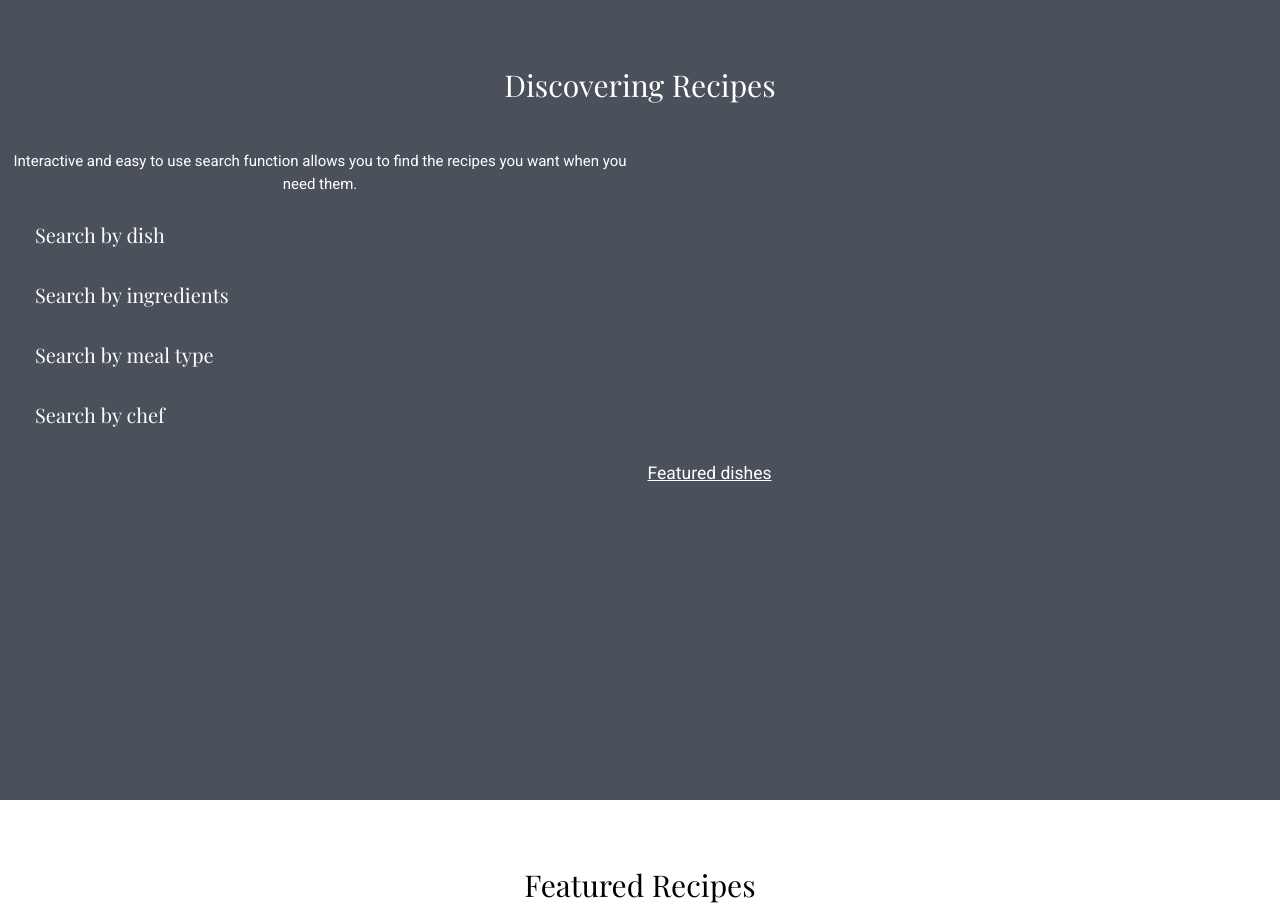
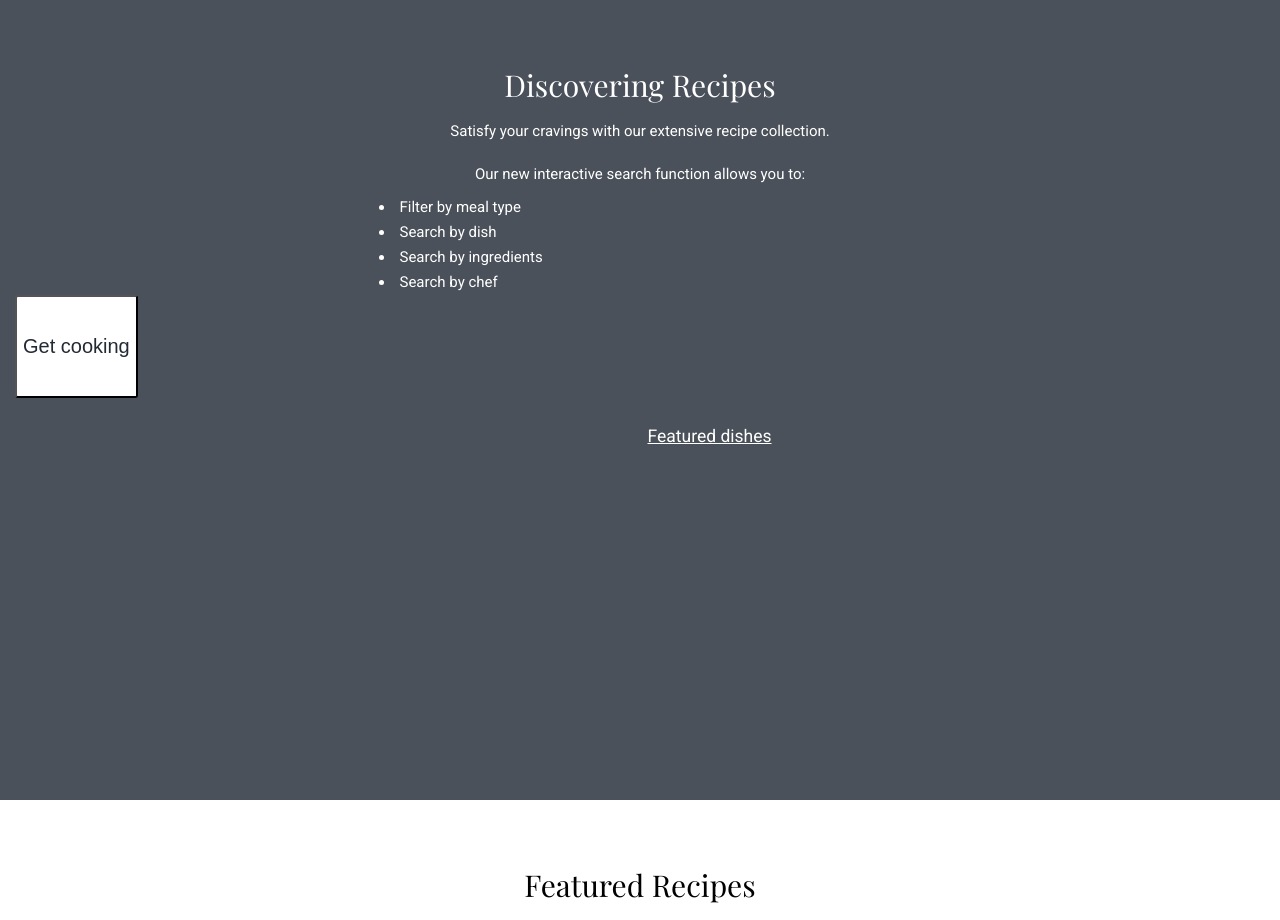
Before and after one commit to chef-portfolio/build_chefPortfolio_UI2, a plain HTML site: page index.html in a window 1280 px wide. Shown: the part 1600-2520 px from the top of the page. Drawn offline with nearby package versions, Linux system fonts and the light colour scheme.

Commit message:
Create cta in discovering section

```diff
--- a/index.html
+++ b/index.html
@@ -80,25 +80,19 @@
         <section class="body-section" id="discover">
             <div>
                 <h2>Discovering Recipes</h2>
-                <p>Interactive and easy to use search function allows you to find the recipes you want when you need them.</p>
+                <p>Satisfy your cravings with our extensive recipe collection.</p>
             </div>
-
+            <p>Our new interactive search function allows you to:</p>
             <div class="body-container">
                 <div class='card-content'>
-                    <h3>Search by dish</h3>
+                    <ul>
+                        <li>Filter by meal type</li>
+                        <li>Search by dish</li>
+                        <li>Search by ingredients</li>
+                        <li>Search by chef</li>
+                    </ul>
                 </div>
-
-                <div class='card-content'>
-                    <h3>Search by ingredients</h3>
-                </div>
-
-                <div class='card-content'>
-                    <h3>Search by meal type</h3>
-                </div>
-
-                <div class='card-content'>
-                    <h3>Search by chef</h3>
-                </div>
+                <a href="https://chef-portfolio.netlify.com/"><button id="discover-link">Get cooking</button></a> <br>
                 <div class="next-section"><a href='#featured-recipe'>Featured dishes</a></div>
             </div>
         </section>
--- a/less/sections.less
+++ b/less/sections.less
@@ -49,18 +49,38 @@
         color:white;
     }
     p{
-        width:50%;
-        margin-top: 5rem;
+        width:80%;
+        margin: 2rem auto 0;
         color: white;
     }
+    img{
 
+        margin: 2rem auto 0;
+        display:block;
+
+    }
     .body-container{
         margin-left: 1.5rem;
         padding-top: 1rem;
 
         .card-content{
-            padding:2rem;
-            color:white;
+
+            ul{
+                color:white;
+                margin-left:30%;
+                font-size: @font-small;
+                font-family: @font-body;
+                list-style-type: disc;
+                li{
+                    padding: 0.5rem;
+                }
+            }
+        }
+
+        a{
+            button{
+                .button-design(white, @nav-color, @font-medium, 0.3rem);
+            }
         }
     }
 
```
Also changed, not shown: css/index.css, images/search bar.PNG (added).
